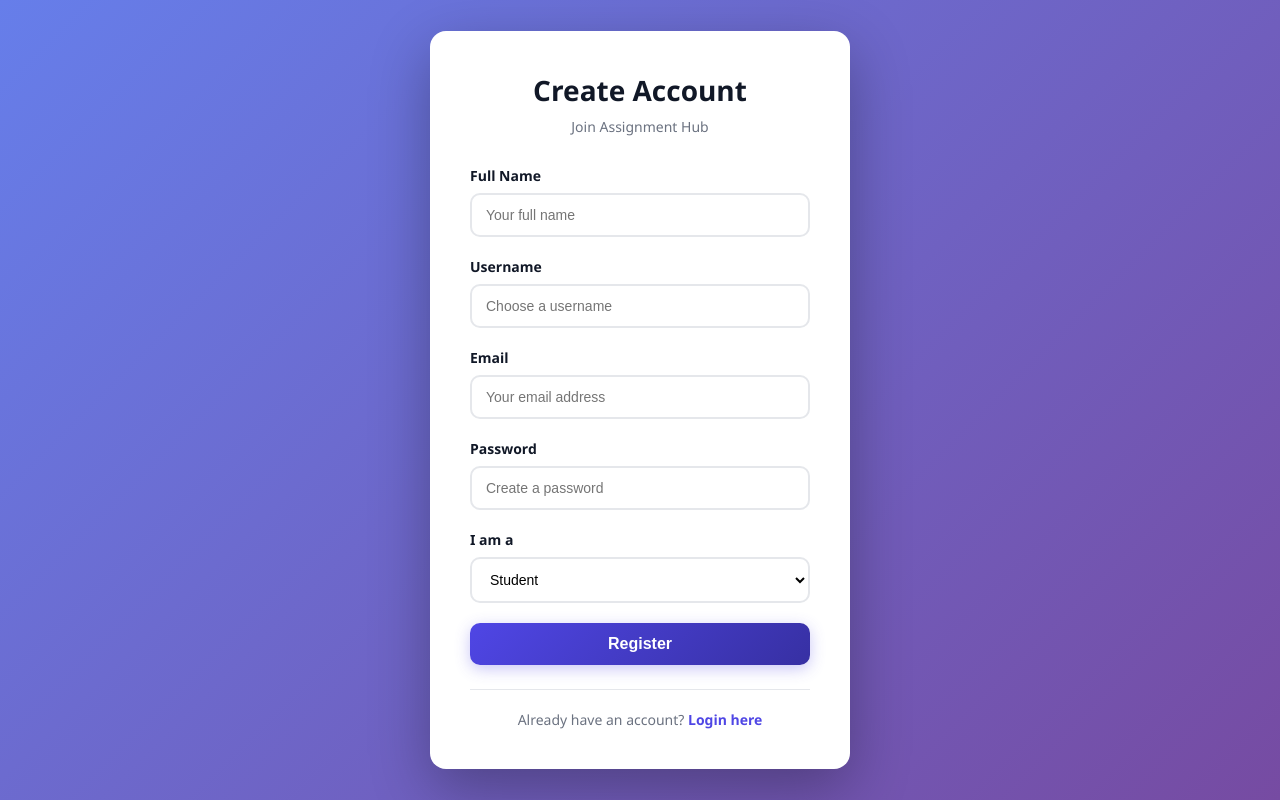
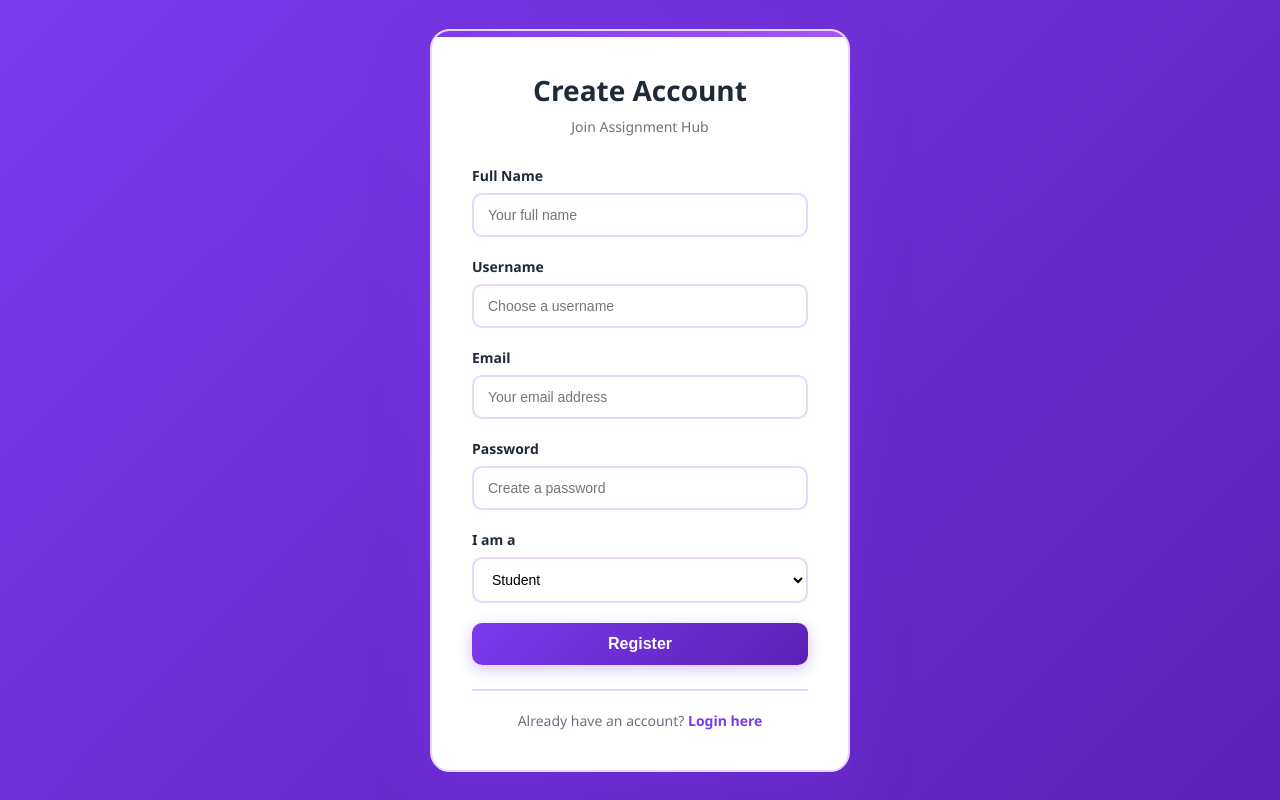
Before and after one commit to Preethi2847/student-assignment-seminar-management, a Flask app: page /register in a window 1280 px wide. Run offline with Flask 3, Linux system fonts and the light colour scheme.

Commit message:
Apply premium purple theme across entire website

```diff
--- a/static/css/auth.css
+++ b/static/css/auth.css
@@ -1,13 +1,11 @@
 :root {
-  --primary: #4f46e5;
-  --primary-dark: #3730a3;
-  --secondary: #10b981;
-  --warning: #f59e0b;
-  --danger: #ef4444;
-  --dark: #111827;
+  --primary: #7c3aed;
+  --primary-dark: #5b21b6;
+  --secondary: #a855f7;
+  --dark: #1f2937;
   --muted: #6b7280;
-  --light: #f8fafc;
-  --border: #e5e7eb;
+  --light: #faf5ff;
+  --border: #e9d5ff;
 }
 
 * {
@@ -18,7 +16,7 @@
 
 html, body {
   font-family: 'Segoe UI', Tahoma, Geneva, Verdana, sans-serif;
-  background: linear-gradient(135deg, #667eea 0%, #764ba2 100%);
+  background: linear-gradient(135deg, #7c3aed 0%, #5b21b6 100%);
   color: var(--dark);
   min-height: 100vh;
 }
@@ -33,11 +31,24 @@ html, body {
 
 .auth-card {
   background: white;
-  border-radius: 16px;
-  box-shadow: 0 20px 60px rgba(0, 0, 0, 0.3);
+  border-radius: 20px;
+  box-shadow: 0 25px 60px rgba(124, 58, 237, 0.3);
   width: 100%;
   max-width: 420px;
   padding: 40px;
+  border: 2px solid #e9d5ff;
+  position: relative;
+  overflow: hidden;
+}
+
+.auth-card::before {
+  content: '';
+  position: absolute;
+  top: 0;
+  left: 0;
+  right: 0;
+  height: 6px;
+  background: linear-gradient(90deg, #7c3aed, #a855f7);
 }
 
 .auth-header {
@@ -47,7 +58,10 @@ html, body {
 
 .auth-header i {
   font-size: 48px;
-  color: var(--primary);
+  background: linear-gradient(135deg, #7c3aed, #a855f7);
+  -webkit-background-clip: text;
+  -webkit-text-fill-color: transparent;
+  background-clip: text;
   margin-bottom: 15px;
 }
 
@@ -94,13 +108,13 @@ html, body {
 .form-group select:focus {
   outline: none;
   border-color: var(--primary);
-  box-shadow: 0 0 0 3px rgba(79, 70, 229, 0.1);
+  box-shadow: 0 0 0 3px rgba(124, 58, 237, 0.1);
 }
 
 .auth-btn {
   width: 100%;
   padding: 12px;
-  background: linear-gradient(135deg, var(--primary), var(--primary-dark));
+  background: linear-gradient(135deg, #7c3aed, #5b21b6);
   color: white;
   border: none;
   border-radius: 10px;
@@ -108,12 +122,12 @@ html, body {
   font-size: 16px;
   cursor: pointer;
   transition: all 0.3s ease;
-  box-shadow: 0 4px 15px rgba(79, 70, 229, 0.3);
+  box-shadow: 0 4px 15px rgba(124, 58, 237, 0.3);
 }
 
 .auth-btn:hover {
   transform: translateY(-2px);
-  box-shadow: 0 6px 20px rgba(79, 70, 229, 0.4);
+  box-shadow: 0 6px 25px rgba(124, 58, 237, 0.4);
 }
 
 .auth-btn:active {
@@ -123,7 +137,7 @@ html, body {
 .auth-footer {
   text-align: center;
   padding-top: 20px;
-  border-top: 1px solid var(--border);
+  border-top: 2px solid var(--border);
   color: var(--muted);
   font-size: 14px;
 }
@@ -141,13 +155,14 @@ html, body {
 
 .success-message {
   padding: 12px;
-  background: #d1fae5;
-  color: #065f46;
+  background: #dcfce7;
+  color: #166534;
   border-radius: 8px;
   margin-top: 16px;
   display: none;
   font-size: 14px;
   font-weight: 500;
+  border-left: 4px solid #10b981;
 }
 
 .success-message:not(:empty) {
@@ -163,6 +178,7 @@ html, body {
   display: none;
   font-size: 14px;
   font-weight: 500;
+  border-left: 4px solid #ef4444;
 }
 
 .error-message:not(:empty) {
```
Also changed, not shown: static/css/style.css (+117 -55 lines).
